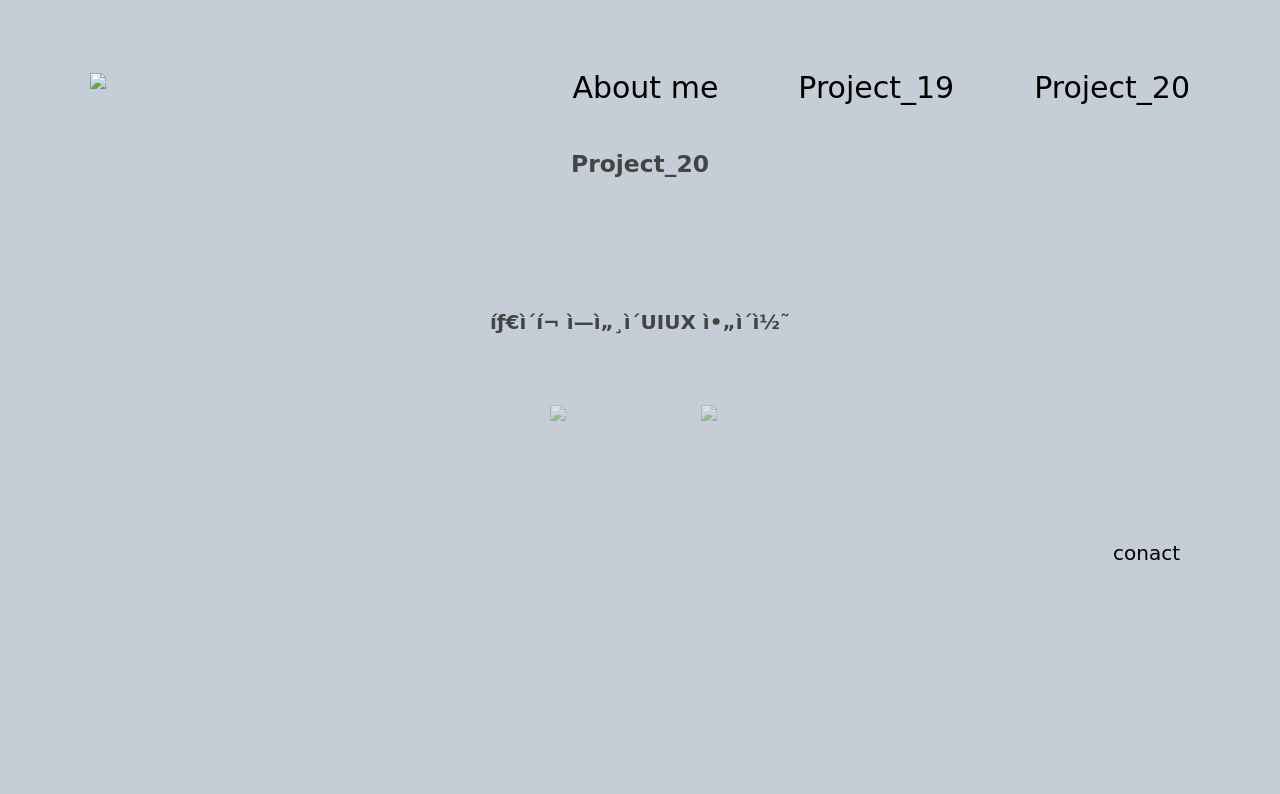
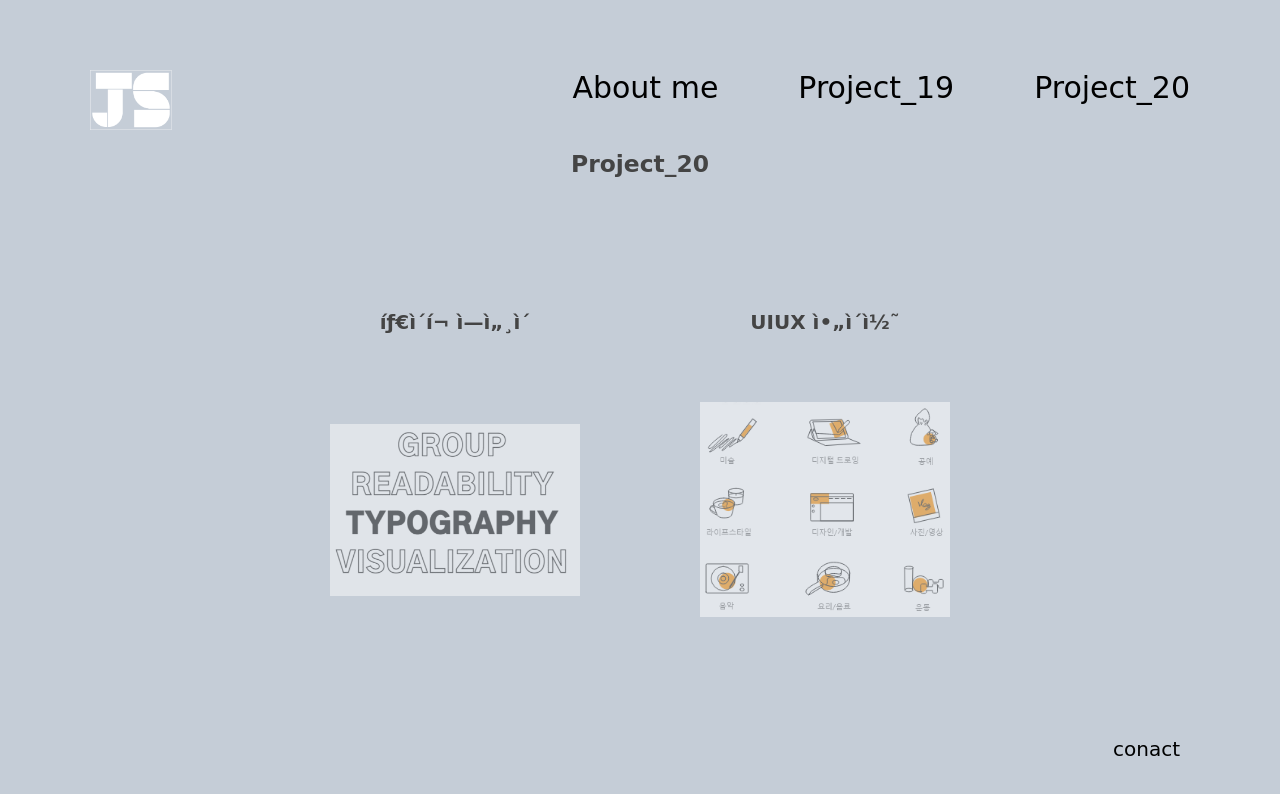
Before and after one commit to jisoo-311/Midterm, a plain HTML site: page c.html in a window 1280 px wide. Drawn offline with Linux system fonts and the light colour scheme; a web font is replaced by a local one.

Commit message:
Update c.html

```diff
--- a/c.html
+++ b/c.html
@@ -166,7 +166,7 @@
 
     <header>
       <div id="logo">
-          <a href="./index.html"><img src="./img/logo.png" height="60px"></a>
+          <a href="./index.html"><img src="./logo.png" height="60px"></a>
       </div>
       <nav id='menus'>
       <!--  <div id="top_menu">-->
@@ -196,8 +196,8 @@
 
       </tr>
       <tr>
-        <td><a href="./p7.html"><img src="./img/p7.png" width="250"></a></td>
-        <td><a href="./p8.html"><img src="./img/p8.png" width="250"></a></td>
+        <td><a href="./p7.html"><img src="./p7.png" width="250"></a></td>
+        <td><a href="./p8.html"><img src="./p8.png" width="250"></a></td>
 
      </tr>
 
```
